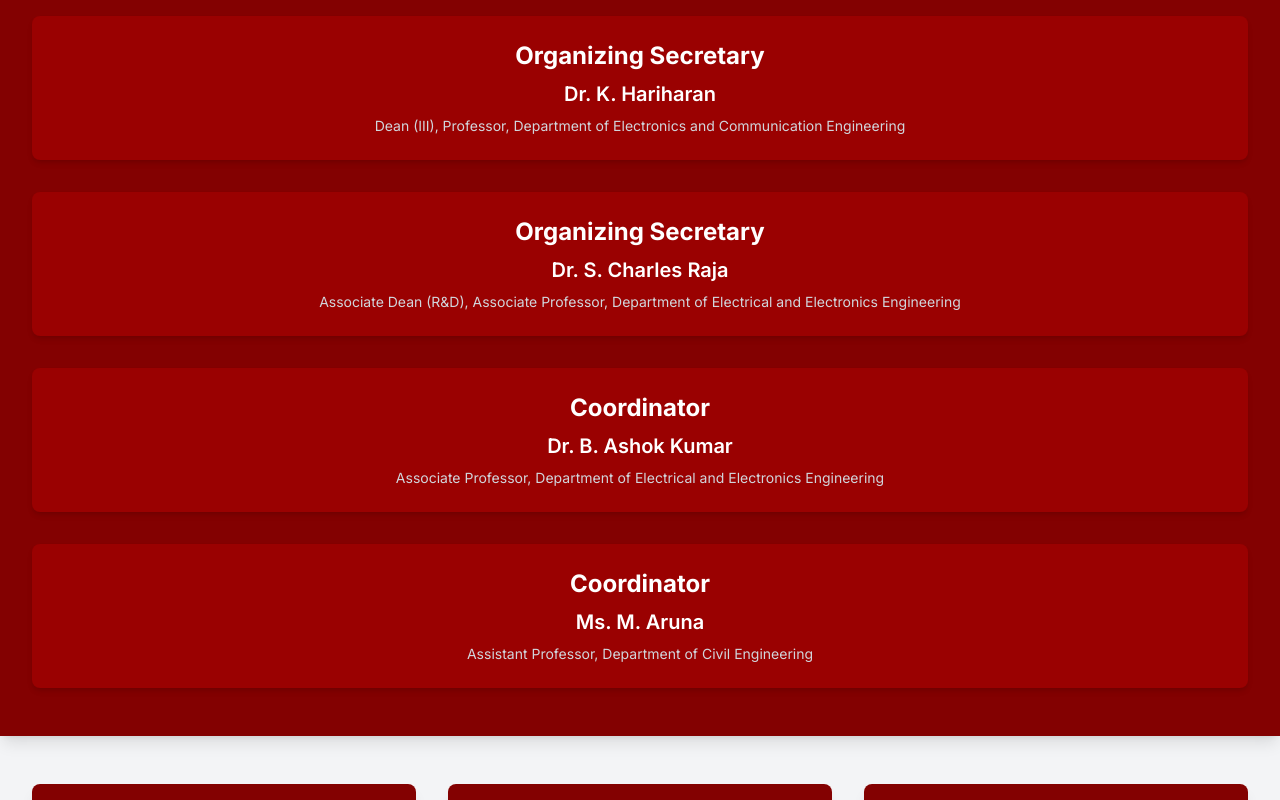
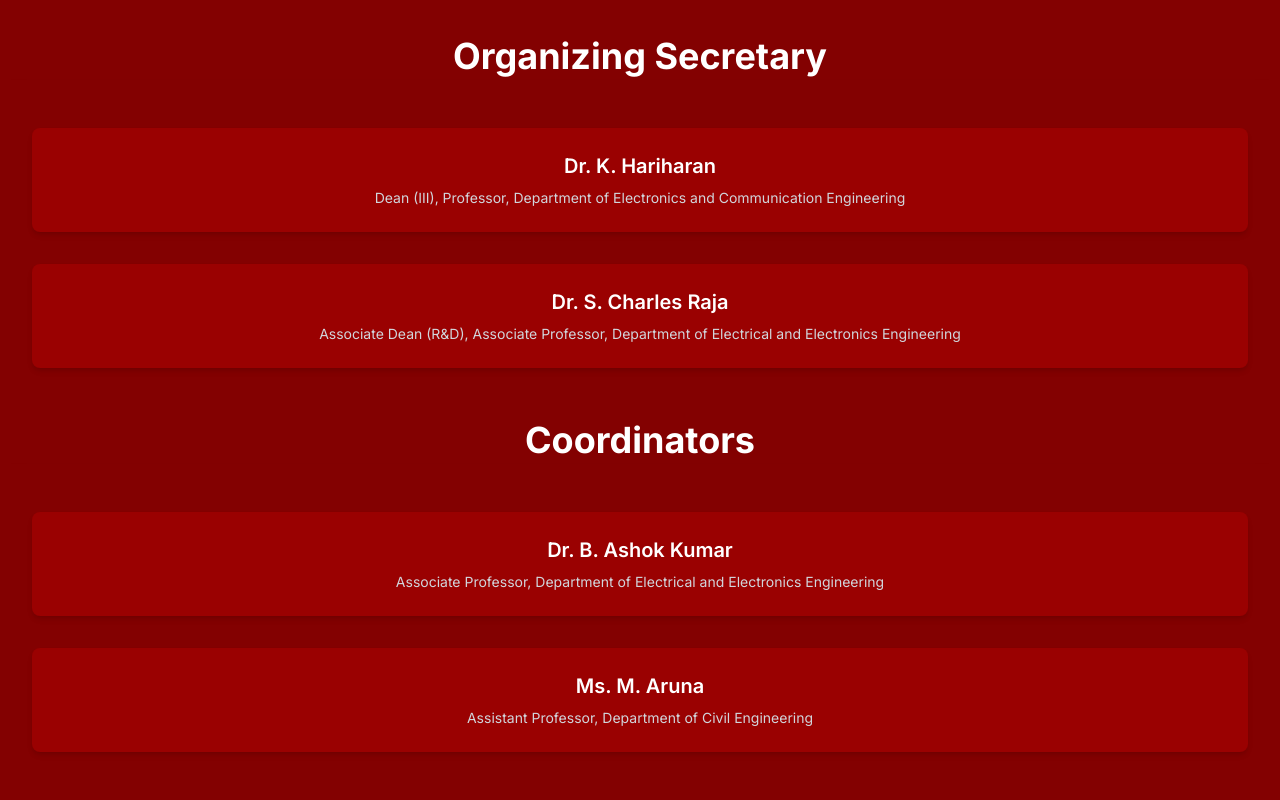
Before and after one commit to kmrsanthosh/TCEResearchConclave, a Next.js app: page /TCEResearchConclave/committee in a window 1280 px wide. Shown: the part 680-1480 px from the top of the page. Built offline with nearby package versions, Linux system fonts and the light colour scheme.

Commit message:
Updated Committee Section

```diff
--- a/app/committee/page.tsx
+++ b/app/committee/page.tsx
@@ -9,7 +9,7 @@ interface Committee {
   title: string;
   members: string[];
 }
-const chiefPatrons: CommitteeMember[] = [
+const Patrons: CommitteeMember[] = [
   {
     name: "Mr. K. Hari Thiagarajan",
     designation: "Chairman & Correspondent, TCE",
@@ -20,6 +20,8 @@ const chiefPatrons: CommitteeMember[] = [
     designation: "Principal, TCE",
     committeeDesignation: "Patron",
   },
+];
+const OrganizingSecretary: CommitteeMember[] = [
   {
     name: "Dr. K. Hariharan",
     designation:
@@ -32,6 +34,8 @@ const chiefPatrons: CommitteeMember[] = [
       "Associate Dean (R&D), Associate Professor, Department of Electrical and Electronics Engineering",
     committeeDesignation: "Organizing Secretary",
   },
+];
+const Coordinators: CommitteeMember[] = [
   {
     name: "Dr. B. Ashok Kumar",
     designation:
@@ -242,7 +246,7 @@ const page = () => {
       <div className="w-full bg-[#830101] shadow-lg">
         <div className="max-w-7xl mx-auto px-4 sm:px-6 lg:px-8 py-12">
           <div className="grid grid-cols-1 sm:grid-cols-1 md:grid-cols-1 gap-8">
-            {chiefPatrons.map((patron, index) => (
+            {Patrons.map((patron, index) => (
               <div
                 key={index}
                 className="flex flex-col items-center justify-center space-y-2 text-center text-white bg-[#9a0101] rounded-lg p-6 shadow-md hover:shadow-xl transition-shadow duration-300"
@@ -250,6 +254,46 @@ const page = () => {
                 <h2 className="text-2xl font-bold">
                   {patron.committeeDesignation}
                 </h2>
+                <h1 className="text-xl font-semibold">{patron.name}</h1>
+                <p className="text-sm text-gray-300">{patron.designation}</p>
+              </div>
+            ))}
+          </div>
+        </div>
+      </div>
+
+      <h2 className="w-full bg-[#830101] text-4xl font-bold text-white text-center py-1">
+        Organizing Secretary
+      </h2>
+
+      <div className="w-full bg-[#830101] shadow-lg">
+        <div className="max-w-7xl mx-auto px-4 sm:px-6 lg:px-8 py-12">
+          <div className="grid grid-cols-1 sm:grid-cols-1 md:grid-cols-1 gap-8">
+            {OrganizingSecretary.map((patron, index) => (
+              <div
+                key={index}
+                className="flex flex-col items-center justify-center space-y-2 text-center text-white bg-[#9a0101] rounded-lg p-6 shadow-md hover:shadow-xl transition-shadow duration-300"
+              >
+                <h1 className="text-xl font-semibold">{patron.name}</h1>
+                <p className="text-sm text-gray-300">{patron.designation}</p>
+              </div>
+            ))}
+          </div>
+        </div>
+      </div>
+
+      <h2 className="w-full bg-[#830101] text-4xl font-bold text-white text-center py-1">
+        Coordinators
+      </h2>
+
+      <div className="w-full bg-[#830101] shadow-lg">
+        <div className="max-w-7xl mx-auto px-4 sm:px-6 lg:px-8 py-12">
+          <div className="grid grid-cols-1 sm:grid-cols-1 md:grid-cols-1 gap-8">
+            {Coordinators.map((patron, index) => (
+              <div
+                key={index}
+                className="flex flex-col items-center justify-center space-y-2 text-center text-white bg-[#9a0101] rounded-lg p-6 shadow-md hover:shadow-xl transition-shadow duration-300"
+              >
                 <h1 className="text-xl font-semibold">{patron.name}</h1>
                 <p className="text-sm text-gray-300">{patron.designation}</p>
               </div>
```
